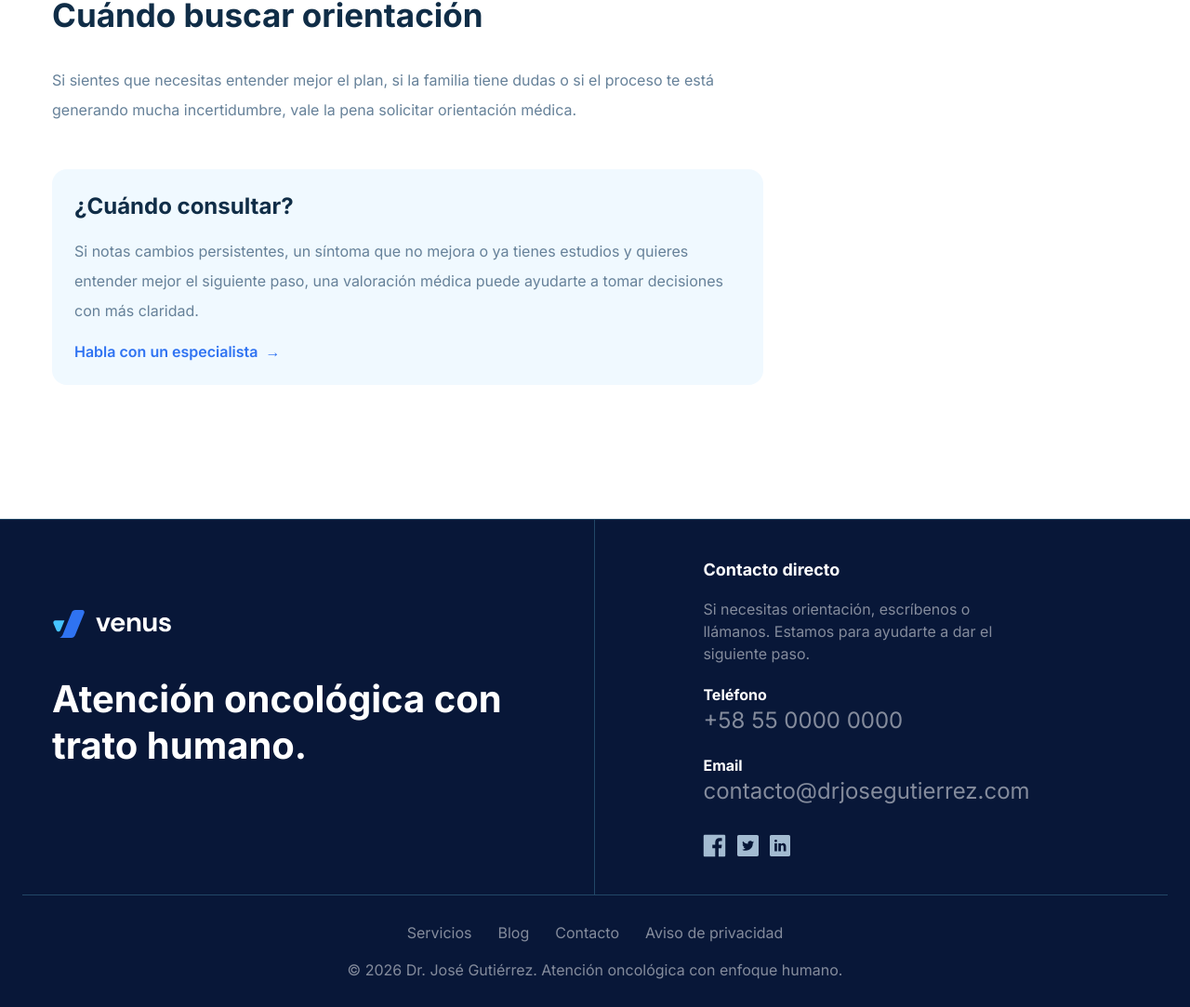
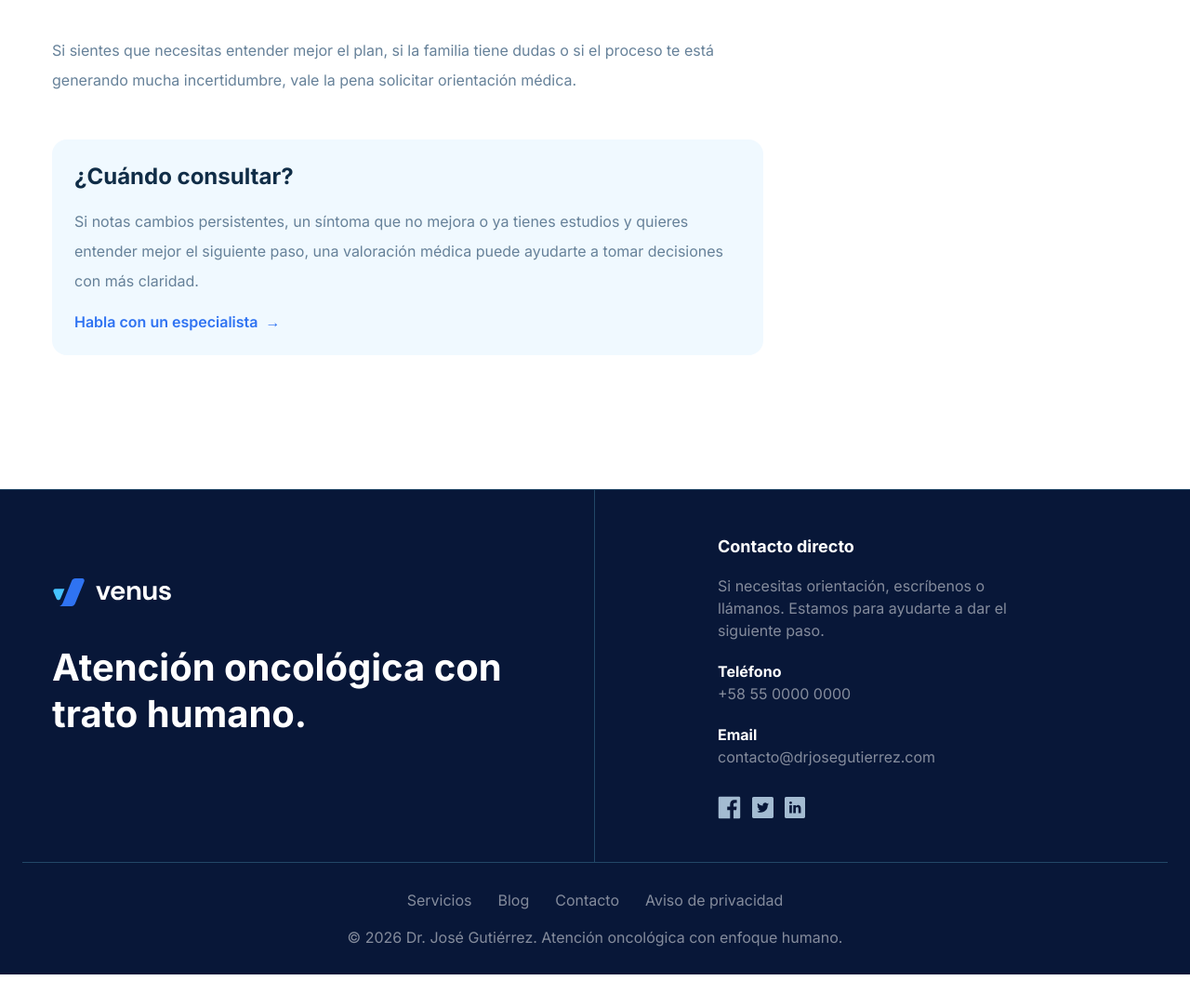
Before and after one commit to liyo21/landing-page-dr-gutierrez, a Vue app: page /landing-page-dr-gutierrez/blog/acompanamiento-al-paciente-con-cancer in a window 1280 px wide. Shown: the part 1966-3049 px from the top of the page at 93% size. After the commit the page ends 3014 px from the top, so only its background shows below. Built offline with nearby package versions, Linux system fonts and the light colour scheme.

Commit message:
ui: se corrige versión dark para la vista de los posts

```diff
--- a/src/components/layout/AppFooter.vue
+++ b/src/components/layout/AppFooter.vue
@@ -31,13 +31,13 @@ import { getImgPath } from '@/utils/image'
                         </p>
                         <div class="pb-5 sm:block flex">
                             <p class="text-base font-bold text-white">Teléfono</p>
-                            <a href="tel:+585500000000" class="text-lg sm:text-2xl text-white/50 hover:text-white">
+                            <a href="tel:+585500000000" class="text-white/50 hover:text-white">
                                 +58 55 0000 0000
                             </a>
                         </div>
                         <div class="sm:block flex items-center gap-3">
                             <p class="text-base font-bold text-white">Email</p>
-                            <a href="mailto:contacto@drjosegutierrez.com" class="text-sm sm:text-lg md:text-2xl break-all text-white/50 hover:text-white">
+                            <a href="mailto:contacto@drjosegutierrez.com" class="text-white/50 hover:text-white">
                                 contacto@drjosegutierrez.com
                             </a>
                         </div>
--- a/src/views/BlogPostView.vue
+++ b/src/views/BlogPostView.vue
@@ -4,8 +4,8 @@ import { computed } from 'vue'
 import { useRoute, useRouter } from 'vue-router'
 import { format, parse } from 'date-fns'
 import { es } from 'date-fns/locale'
-import { blogPosts, getBlogPostBySlug } from '../data/blog'
-import { getImgPath } from '../utils/image'
+import { blogPosts, getBlogPostBySlug } from '@/data/blog'
+import { getImgPath } from '@/utils/image'
 
 const route = useRoute()
 const router = useRouter()
@@ -32,7 +32,7 @@ if (!post.value) {
 </script>
 
 <template>
-  <main v-if="post" class="pt-28 pb-20">
+  <main v-if="post" class="pt-20 pb-20 overflow-hidden bg-white dark:bg-darklight">
     <section class="container mx-auto max-w-6xl px-4">
       <div class="mb-8 flex flex-wrap items-center gap-3 text-sm font-semibold text-grey dark:text-white/55">
         <router-link to="/#blog" class="transition hover:text-primary">Blog</router-link>
```
